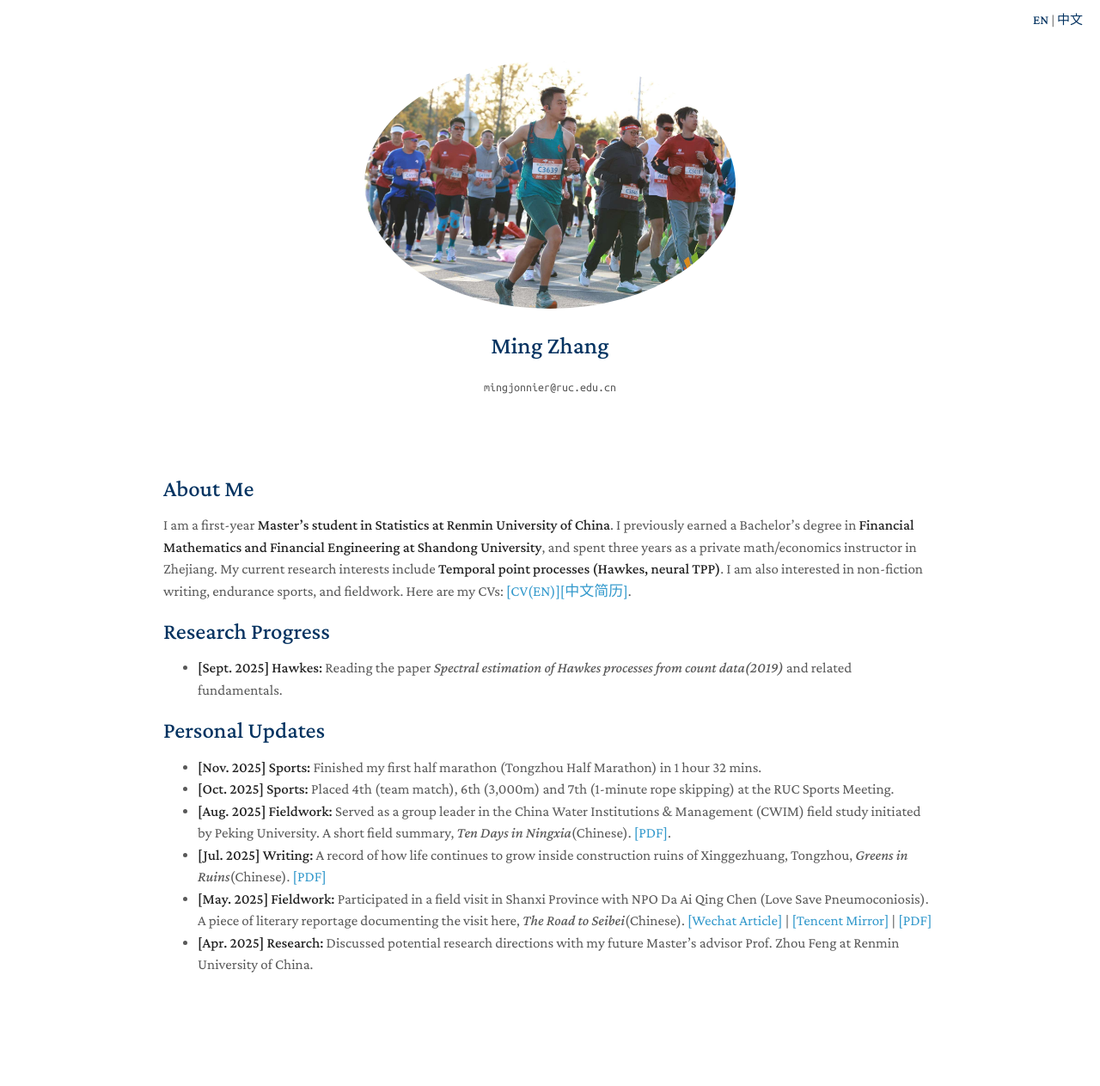
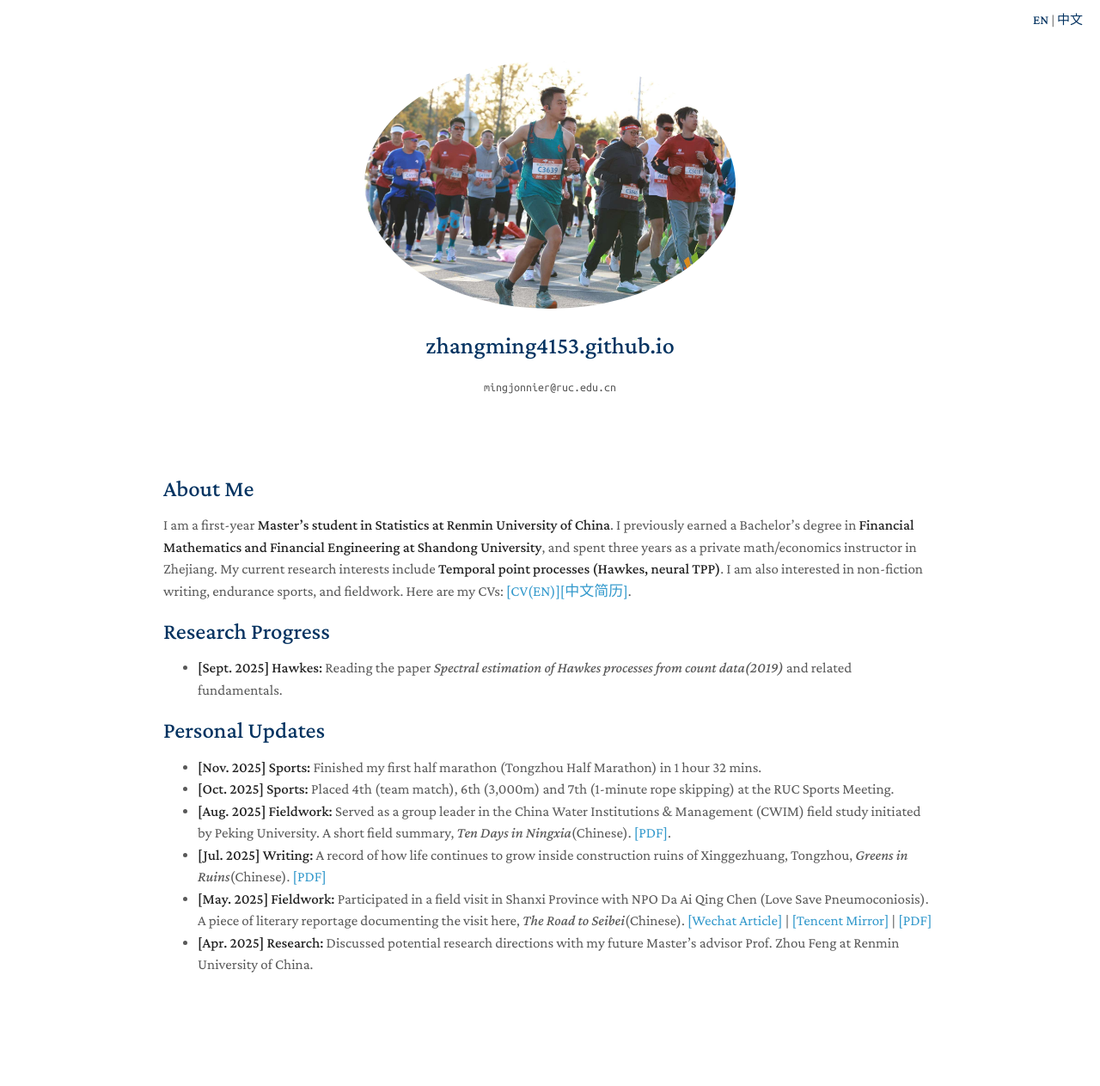
Before and after one commit to zhangming4153/zhangming4153.github.io, a Jekyll site: the page built from index.md, in a window 1280 px wide. Shown: the whole page at 86% size. Built offline with Jekyll 4.4.1, drawn with Linux system fonts in a browser that asks for light colours; a style sheet for code colours, icons or effects is not loaded; part of the change alters nothing that is shown.

Commit message:
Update _config.yml

```diff
--- a/_config.yml
+++ b/_config.yml
@@ -1,5 +1,5 @@
 # Basic Information
-title: Ming Zhang
+# title: Ming Zhang
 # position: Master’s Student
 # affiliation: Renmin University of China
 email: mingjonnier@ruc.edu.cn
```
